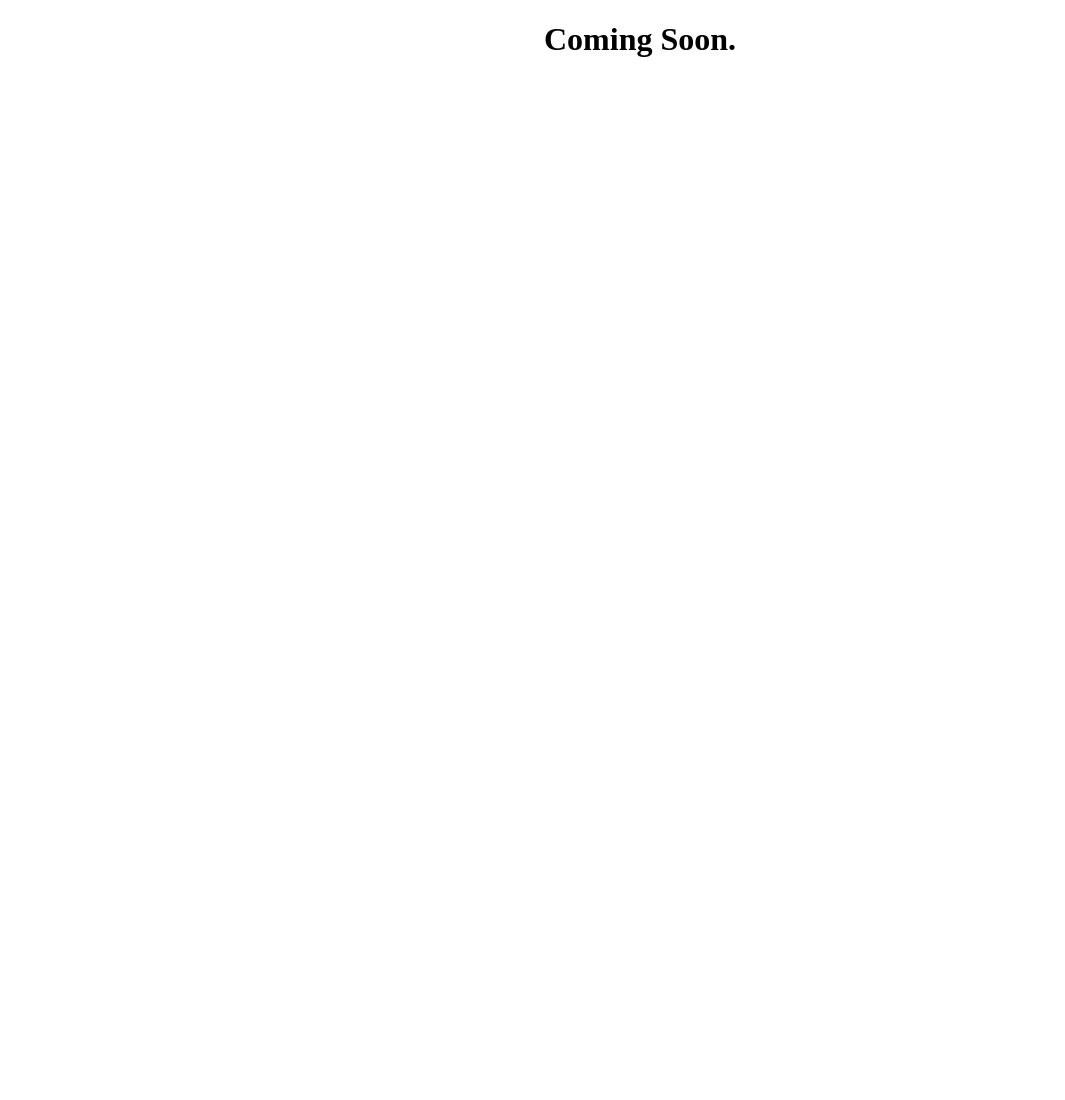
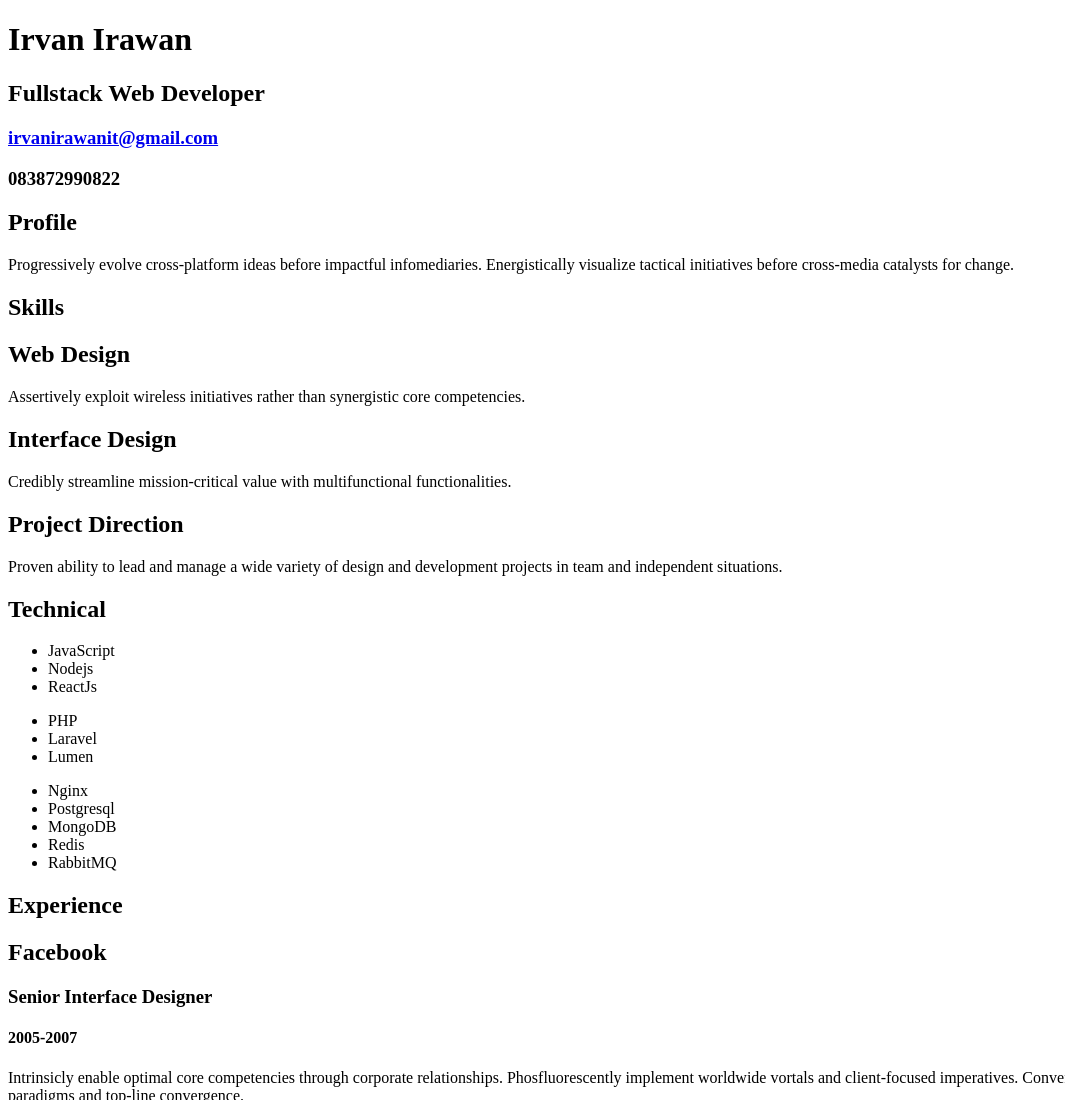
Before and after one commit to irvanirawanit/profile, a plain HTML site: page index.html in a window 1280 px wide. Shown: the top 1100 px of the page, without its empty margins (0-1065 px from the left). Before the commit the page ends 800 px from the top, so only its background shows below. Drawn offline with Linux system fonts and the light colour scheme; a small style sheet from the web is missing.

Commit message:
Update index.html

```diff
--- a/index.html
+++ b/index.html
@@ -1,12 +1,169 @@
-<!DOCTYPE html>
-<html lang="en">
+<!DOCTYPE html PUBLIC "-//W3C//DTD XHTML 1.0 Strict//EN" "http://www.w3.org/TR/xhtml1/DTD/xhtml1-strict.dtd">
+<html>
 <head>
-    <meta charset="UTF-8">
-    <meta name="viewport" content="width=device-width, initial-scale=1.0">
-    <meta http-equiv="X-UA-Compatible" content="ie=edge">
-    <title>Irvan Irawan</title>
+
+	<title>Irvan Irawan | Fullstack Web Developer | irvanirawanit@gmail.com</title>
+	<meta http-equiv="content-type" content="text/html; charset=utf-8" />
+
+	<meta name="keywords" content="" />
+	<meta name="description" content="" />
+
+	<link rel="stylesheet" type="text/css" href="http://yui.yahooapis.com/2.7.0/build/reset-fonts-grids/reset-fonts-grids.css" media="all" />
+	<link rel="stylesheet" type="text/css" href="resume.css" media="all" />
+
 </head>
 <body>
-    <h1 style="text-align: center">Coming Soon.</h1>
+
+<div id="doc2" class="yui-t7">
+	<div id="inner">
+
+		<div id="hd">
+			<div class="yui-gc">
+				<div class="yui-u first">
+					<h1>Irvan Irawan</h1>
+					<h2>Fullstack Web Developer</h2>
+				</div>
+
+				<div class="yui-u">
+					<div class="contact-info">
+						<!-- <h3><a id="pdf" href="#">Download PDF</a></h3> -->
+						<h3><a href="mailto:irvanirawanit@gmail.com">irvanirawanit@gmail.com</a></h3>
+						<h3>083872990822</h3>
+					</div><!--// .contact-info -->
+				</div>
+			</div><!--// .yui-gc -->
+		</div><!--// hd -->
+
+		<div id="bd">
+			<div id="yui-main">
+				<div class="yui-b">
+
+					<div class="yui-gf">
+						<div class="yui-u first">
+							<h2>Profile</h2>
+						</div>
+						<div class="yui-u">
+							<p class="enlarge">
+								Progressively evolve cross-platform ideas before impactful infomediaries. Energistically visualize tactical initiatives before cross-media catalysts for change.
+							</p>
+						</div>
+					</div><!--// .yui-gf -->
+
+					<div class="yui-gf">
+						<div class="yui-u first">
+							<h2>Skills</h2>
+						</div>
+						<div class="yui-u">
+
+								<div class="talent">
+									<h2>Web Design</h2>
+									<p>Assertively exploit wireless initiatives rather than synergistic core competencies.	</p>
+								</div>
+
+								<div class="talent">
+									<h2>Interface Design</h2>
+									<p>Credibly streamline mission-critical value with multifunctional functionalities.	 </p>
+								</div>
+
+								<div class="talent">
+									<h2>Project Direction</h2>
+									<p>Proven ability to lead and manage a wide variety of design and development projects in team and independent situations.</p>
+								</div>
+						</div>
+					</div><!--// .yui-gf -->
+
+					<div class="yui-gf">
+						<div class="yui-u first">
+							<h2>Technical</h2>
+						</div>
+						<div class="yui-u">
+							<ul class="talent">
+								<li>JavaScript</li>
+								<li>Nodejs</li>
+								<li class="last">ReactJs</li>
+							</ul>
+
+							<ul class="talent">
+								<li>PHP</li>
+								<li>Laravel</li>
+								<li class="last">Lumen</li>
+							</ul>
+
+							<ul class="talent">
+								<li>Nginx</li>
+								<li>Postgresql</li>
+								<li>MongoDB</li>
+								<li>Redis</li>
+								<li class="last">RabbitMQ</li>
+							</ul>
+						</div>
+					</div><!--// .yui-gf-->
+
+					<div class="yui-gf">
+
+						<div class="yui-u first">
+							<h2>Experience</h2>
+						</div><!--// .yui-u -->
+
+						<div class="yui-u">
+
+							<div class="job">
+								<h2>Facebook</h2>
+								<h3>Senior Interface Designer</h3>
+								<h4>2005-2007</h4>
+								<p>Intrinsicly enable optimal core competencies through corporate relationships. Phosfluorescently implement worldwide vortals and client-focused imperatives. Conveniently initiate virtual paradigms and top-line convergence. </p>
+							</div>
+
+							<div class="job">
+								<h2>Apple Inc.</h2>
+								<h3>Senior Interface Designer</h3>
+								<h4>2005-2007</h4>
+								<p>Progressively reconceptualize multifunctional "outside the box" thinking through inexpensive methods of empowerment. Compellingly morph extensive niche markets with mission-critical ideas. Phosfluorescently deliver bricks-and-clicks strategic theme areas rather than scalable benefits. </p>
+							</div>
+
+							<div class="job">
+								<h2>Microsoft</h2>
+								<h3>Principal and Creative Lead</h3>
+								<h4>2004-2005</h4>
+								<p>Intrinsicly transform flexible manufactured products without excellent intellectual capital. Energistically evisculate orthogonal architectures through covalent action items. Assertively incentivize sticky platforms without synergistic materials. </p>
+							</div>
+
+
+							<div class="job last">
+								<h2>International Business Machines (IBM)</h2>
+								<h3>Lead Web Designer</h3>
+								<h4>2001-2004</h4>
+								<p>Globally re-engineer cross-media schemas through viral methods of empowerment. Proactively grow long-term high-impact human capital and highly efficient innovation. Intrinsicly iterate excellent e-tailers with timely e-markets.</p>
+							</div>
+
+						</div><!--// .yui-u -->
+					</div><!--// .yui-gf -->
+
+
+					<div class="yui-gf last">
+						<div class="yui-u first">
+							<h2>Education</h2>
+						</div>
+						<div class="yui-u">
+							<h2>Indiana University - Bloomington, Indiana</h2>
+							<h3>Dual Major, Economics and English &mdash; <strong>4.0 GPA</strong> </h3>
+						</div>
+					</div><!--// .yui-gf -->
+
+
+				</div><!--// .yui-b -->
+			</div><!--// yui-main -->
+		</div><!--// bd -->
+
+		<div id="ft">
+			<p>Irvan Irawan &mdash; <a href="mailto:irvanirawanit@gmail.com">irvanirawanit@gmail.com</a> &mdash; 083872990822</p>
+		</div><!--// footer -->
+
+	</div><!-- // inner -->
+
+
+</div><!--// doc -->
+
+
 </body>
 </html>
```
